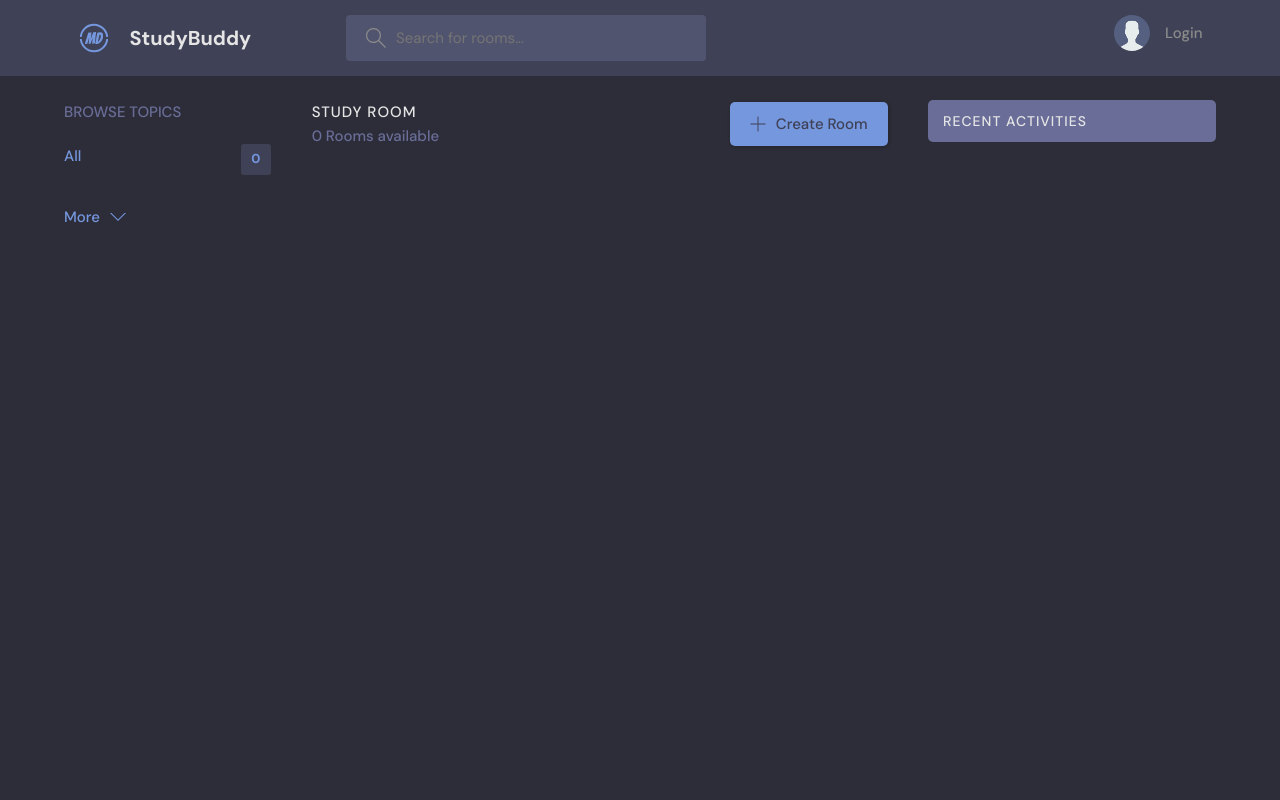
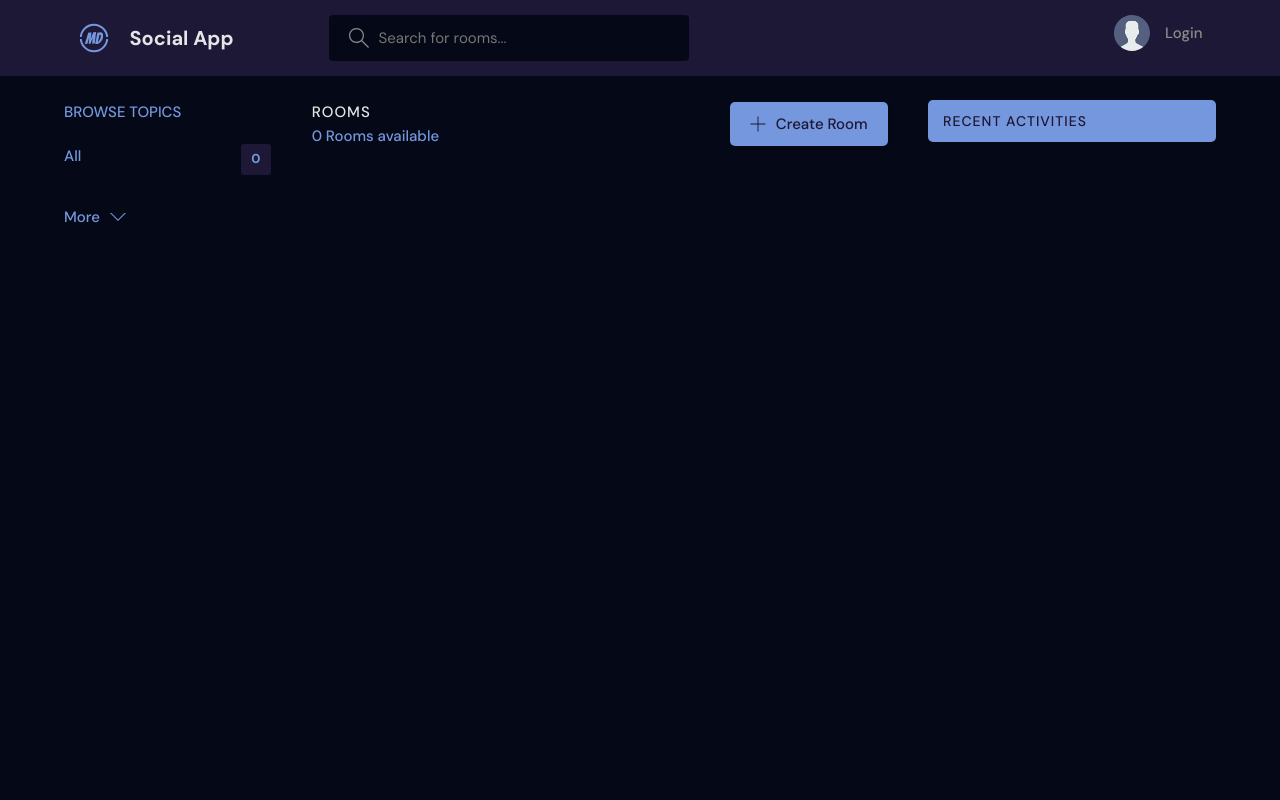
Before and after one commit to mdugay4/social-app, a Django app: page / in a window 1280 px wide. Run offline with Django 5.2, Linux system fonts and the light colour scheme; data that the repository does not hold is empty; parts of the project's set-up code (start-up, migrations or seed data) failed here and were passed over.

Commit message:
Style changes

```diff
--- a/base/templates/base/home.html
+++ b/base/templates/base/home.html
@@ -44,7 +44,7 @@
             </div>
             <div class="roomList__header">
                 <div>
-                    <h2>Study Room</h2>
+                    <h2>Rooms</h2>
                     <p>{{room_count}} Rooms available</p>
                 </div>
                 <a class="btn btn--main" href="{% url 'create-room' %}">
--- a/static/styles/style.css
+++ b/static/styles/style.css
@@ -4,13 +4,16 @@
     --color-main: #7597de;
     /* --color-main: #71c6dd; */
     --color-main-light: #e1f6fb;
-    --color-dark: #3f4156;
-    --color-dark-medium: #51546e;
-    --color-dark-light: #696d97;
+    --color-dark: #1d1836;
+    /* --color-dark: #3f4156; */
+    --color-dark-medium: #050816;
+    /* --color-dark-medium: #51546e; */
+    --color-dark-light: #7597de;
     --color-light: #e5e5e5;
     --color-gray: #8b8b8b;
     --color-light-gray: #b2bdbd;
-    --color-bg: #2d2d39;
+    --color-bg: #050816;
+    /* --color-bg: #2d2d39; */
     --color-success: #5dd693;
     --color-error: #fc4b0b;
 }
@@ -743,7 +746,7 @@ a {
     text-transform: uppercase;
     font-weight: 500;
     padding: 1rem 1.5rem;
-    color: var(--color-light);
+    color: var(--color-dark);
     letter-spacing: 1px;
     font-size: 1.4rem;
 }
--- a/templates/main.html
+++ b/templates/main.html
@@ -7,11 +7,14 @@
         <meta name="viewport" content="width=device-width, initial-scale=1.0" />
         <link
             rel="shortcut icon"
-            href="assets/favicon.ico"
+            href="{% static 'images/logo.svg' %}"
             type="image/x-icon"
         />
         <link rel="stylesheet" href="{% static 'styles/style.css' %}" />
-        <title>StudyBuddy - Find study partners around the world!</title>
+        <title>
+            Social App - Socialize with other people about topics you want to
+            talk about.
+        </title>
     </head>
 
     <body>
--- a/templates/navbar.html
+++ b/templates/navbar.html
@@ -3,7 +3,7 @@
     <div class="container">
         <a href="{% url 'home' %}" class="header__logo">
             <img src="{% static 'images/logo.svg' %}" />
-            <h1>StudyBuddy</h1>
+            <h1>Social App</h1>
         </a>
         <form class="header__search" method="GET" action="{% url 'home' %}">
             <label>
```
